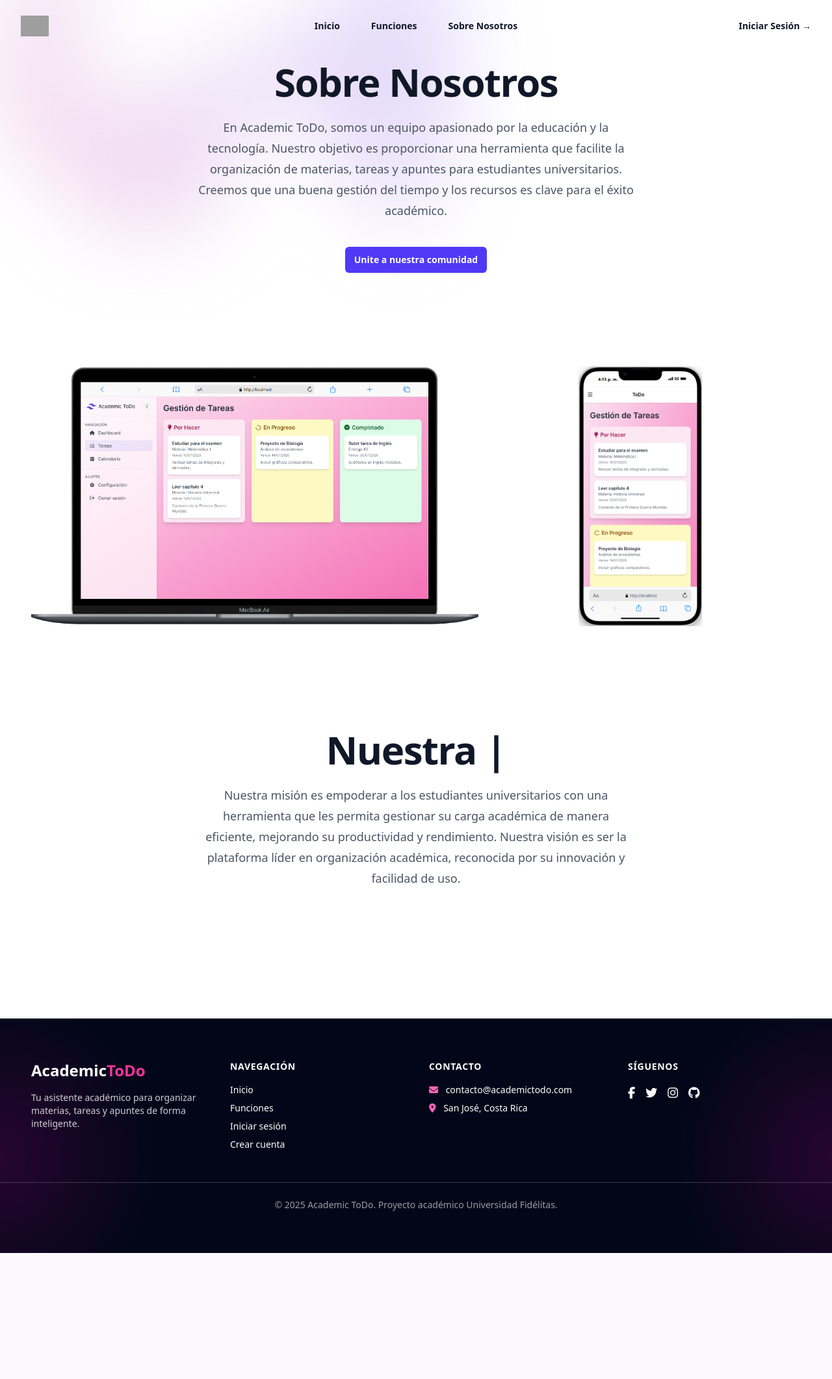
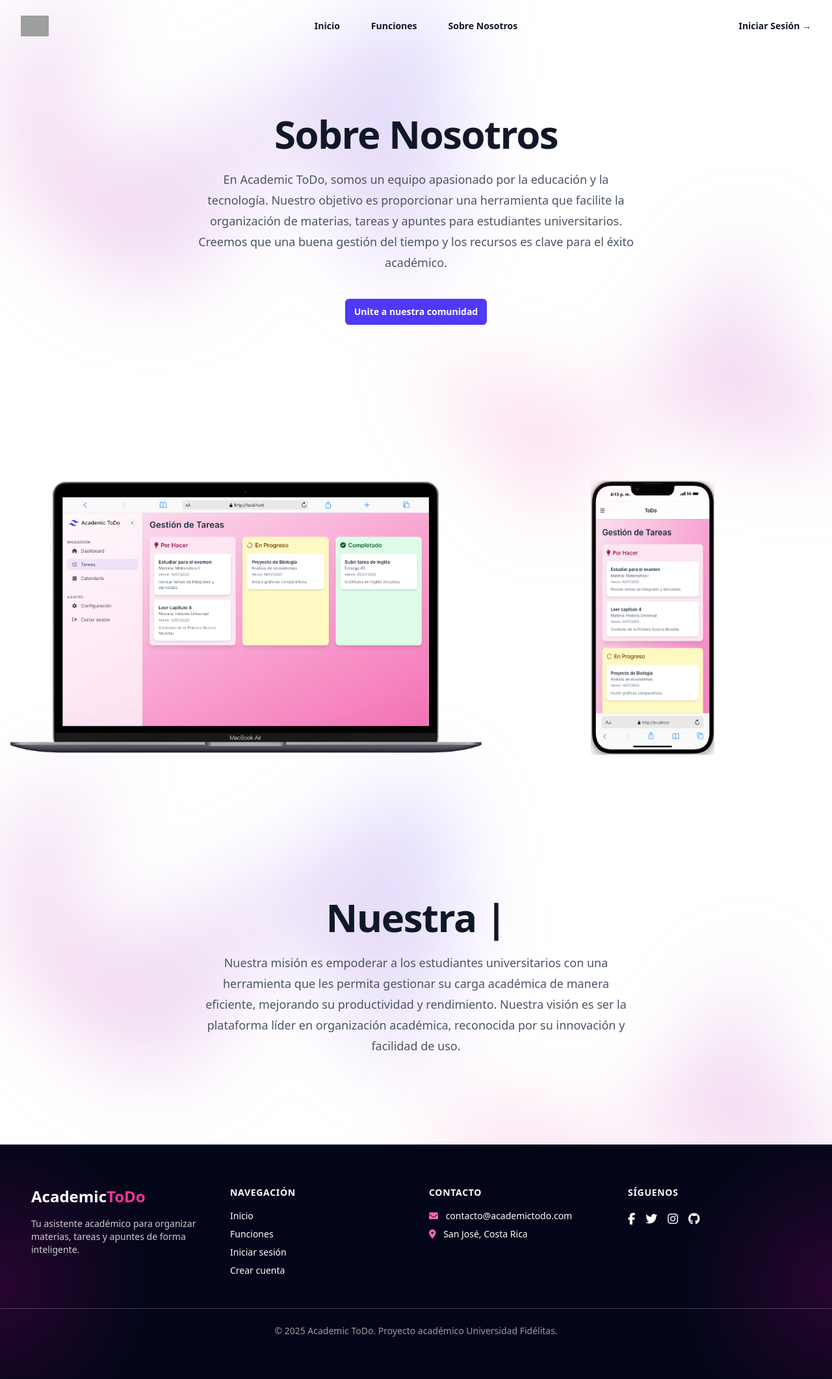
Before and after one commit to DevCabalceta/ToDo, a PHP site: page /sobrenosotros.php in a window 1280 px wide. Shown: the whole page at 65% size. Before the commit the page ends 1929 px from the top, so only its background shows below. Run offline with PHP 8.4, Linux system fonts and the light colour scheme; grey boxes are pictures that could not be loaded.

Commit message:
actualizado

```diff
--- a/includes/headerinicio.php
+++ b/includes/headerinicio.php
@@ -46,3 +46,4 @@
             </div>
             </nav>
         </header>
+    </div>
--- a/sobrenosotros.php
+++ b/sobrenosotros.php
@@ -2,15 +2,15 @@
     include_once('includes/headerinicio.php');
 ?>
 
-    <div class="py-12 sm:py-24 relative isolate ">
+    <div class="py-12 sm:py-24 relative isolate mt-20">
 
+        <!-- Fondo visual -->
         <div class="absolute inset-x-0 -top-40 -z-10 transform-gpu overflow-hidden blur-3xl sm:-top-80" aria-hidden="true">
         <div class="relative left-[calc(50%-11rem)] aspect-[1155/678] w-[36.125rem] -translate-x-1/2 rotate-[30deg] bg-gradient-to-tr from-[#ff80b5] to-[#9089fc] opacity-30 sm:left-[calc(50%-30rem)] sm:w-[72.1875rem]" style="clip-path: polygon(74.1% 44.1%, 100% 61.6%, 97.5% 26.9%, 85.5% 0.1%, 80.7% 2%, 72.5% 32.5%, 60.2% 62.4%, 52.4% 68.1%, 47.5% 58.3%, 45.2% 34.5%, 27.5% 76.7%, 0.1% 64.9%, 17.9% 100%, 27.6% 76.8%, 76.1% 97.7%, 74.1% 44.1%)"></div>
         </div>
 
         <div class="mx-auto max-w-7xl px-6 lg:px-8">
-
-            <div class="mx-auto max-w-2xl text-center">
+            <div class="max-w-2xl mx-auto text-center">
             <h1 class="text-4xl font-bold tracking-tight text-gray-900 sm:text-6xl">
                 Sobre Nosotros
             </h1>
@@ -26,8 +26,16 @@
                 </a>
             </div>
             </div>
-            <div class="mt-10 flow-root sm:mt-20">
-<section class="bg-white">
+        </div>
+
+        <!-- Fondo inferior -->
+        <div class="absolute inset-x-0 top-[calc(100%-13rem)] -z-10 transform-gpu overflow-hidden blur-3xl sm:top-[calc(100%-30rem)]" aria-hidden="true">
+        <div class="relative left-[calc(50%+3rem)] aspect-[1155/678] w-[36.125rem] -translate-x-1/2 bg-gradient-to-tr from-[#ff80b5] to-[#9089fc] opacity-30 sm:left-[calc(50%+36rem)] sm:w-[72.1875rem]" style="clip-path: polygon(74.1% 44.1%, 100% 61.6%, 97.5% 26.9%, 85.5% 0.1%, 80.7% 2%, 72.5% 32.5%, 60.2% 62.4%, 52.4% 68.1%, 47.5% 58.3%, 45.2% 34.5%, 27.5% 76.7%, 0.1% 64.9%, 17.9% 100%, 27.6% 76.8%, 76.1% 97.7%, 74.1% 44.1%)"></div>
+        </div>
+
+    </div>
+
+    <div class="bg-white mt-10 mb-10 flow-root sm:mt-20 ">
         <div class="grid max-w-screen-xl px-4 py-8 mx-auto lg:gap-5 xl:gap-0 lg:py-16 lg:grid-cols-12">
             <div class="mr-auto place-self-center lg:col-span-7">
                 <img src="assets/images/todolaptop.png" alt="mockup" width="800" height="80">
@@ -37,20 +45,33 @@
                 <img src="assets/images/todomovil.png" alt="mockup" width="190" height="80">
             </div>
         </div>
-</section>
-            </div>
-        </div>
     </div>
 
-            <div class="mx-auto max-w-2xl text-center mb-50">
-                <h1 class="text-4xl font-bold tracking-tight text-gray-900 sm:text-6xl">Nuestra
-                    <span id="sobrenosotros-text" class="text-indigo-600"></span>
+    <div class="py-12 sm:py-24 relative isolate mt-15">
+
+        <!-- Fondo visual -->
+        <div class="absolute inset-x-0 -top-40 -z-10 transform-gpu overflow-hidden blur-3xl sm:-top-80" aria-hidden="true">
+        <div class="relative left-[calc(50%-11rem)] aspect-[1155/678] w-[36.125rem] -translate-x-1/2 rotate-[30deg] bg-gradient-to-tr from-[#ff80b5] to-[#9089fc] opacity-30 sm:left-[calc(50%-30rem)] sm:w-[72.1875rem]" style="clip-path: polygon(74.1% 44.1%, 100% 61.6%, 97.5% 26.9%, 85.5% 0.1%, 80.7% 2%, 72.5% 32.5%, 60.2% 62.4%, 52.4% 68.1%, 47.5% 58.3%, 45.2% 34.5%, 27.5% 76.7%, 0.1% 64.9%, 17.9% 100%, 27.6% 76.8%, 76.1% 97.7%, 74.1% 44.1%)"></div>
+        </div>
+
+        <div class="mx-auto max-w-7xl px-6 lg:px-8">
+            <div class="max-w-2xl mx-auto text-center">
+            <h1 class="text-4xl font-bold tracking-tight text-gray-900 sm:text-6xl">
+                Nuestra <span id="sobrenosotros-text" class="text-indigo-600"></span>
             </h1>
             <p class="mt-6 text-lg leading-8 text-gray-600">
                 Nuestra misión es empoderar a los estudiantes universitarios con una herramienta que les permita gestionar
                 su carga académica de manera eficiente, mejorando su productividad y rendimiento. Nuestra visión es ser
                 la plataforma líder en organización académica, reconocida por su innovación y facilidad de uso.
             </p>
+            </div>
+        </div>
+
+        <!-- Fondo inferior -->
+        <div class="absolute inset-x-0 top-[calc(100%-13rem)] -z-10 transform-gpu overflow-hidden blur-3xl sm:top-[calc(100%-30rem)]" aria-hidden="true">
+        <div class="relative left-[calc(50%+3rem)] aspect-[1155/678] w-[36.125rem] -translate-x-1/2 bg-gradient-to-tr from-[#ff80b5] to-[#9089fc] opacity-30 sm:left-[calc(50%+36rem)] sm:w-[72.1875rem]" style="clip-path: polygon(74.1% 44.1%, 100% 61.6%, 97.5% 26.9%, 85.5% 0.1%, 80.7% 2%, 72.5% 32.5%, 60.2% 62.4%, 52.4% 68.1%, 47.5% 58.3%, 45.2% 34.5%, 27.5% 76.7%, 0.1% 64.9%, 17.9% 100%, 27.6% 76.8%, 76.1% 97.7%, 74.1% 44.1%)"></div>
+        </div>
+
     </div>
 
 <?php
```
Also changed, not shown: index.php (+12 -2 lines). Lines whose indentation alone changed are shown as unchanged.
